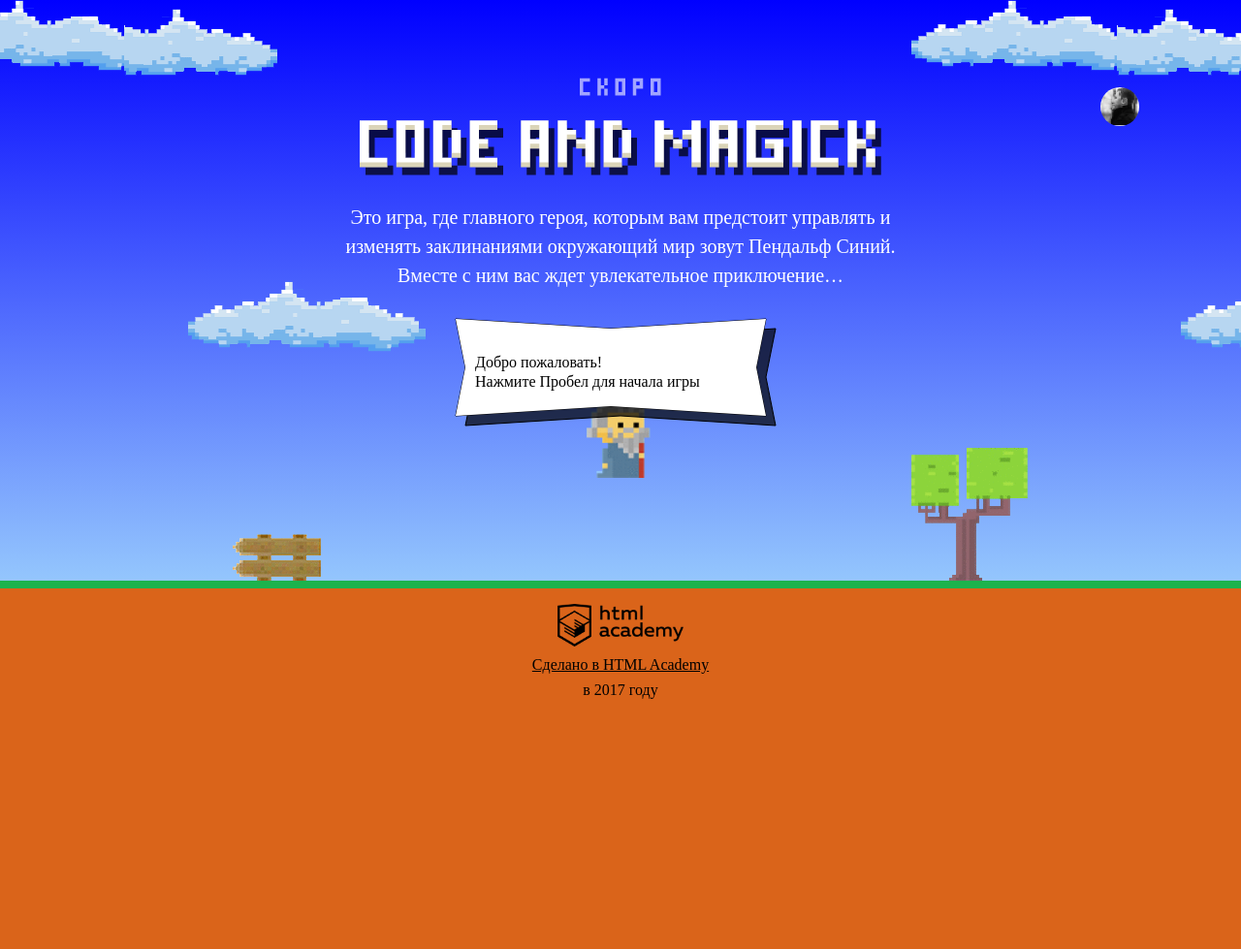
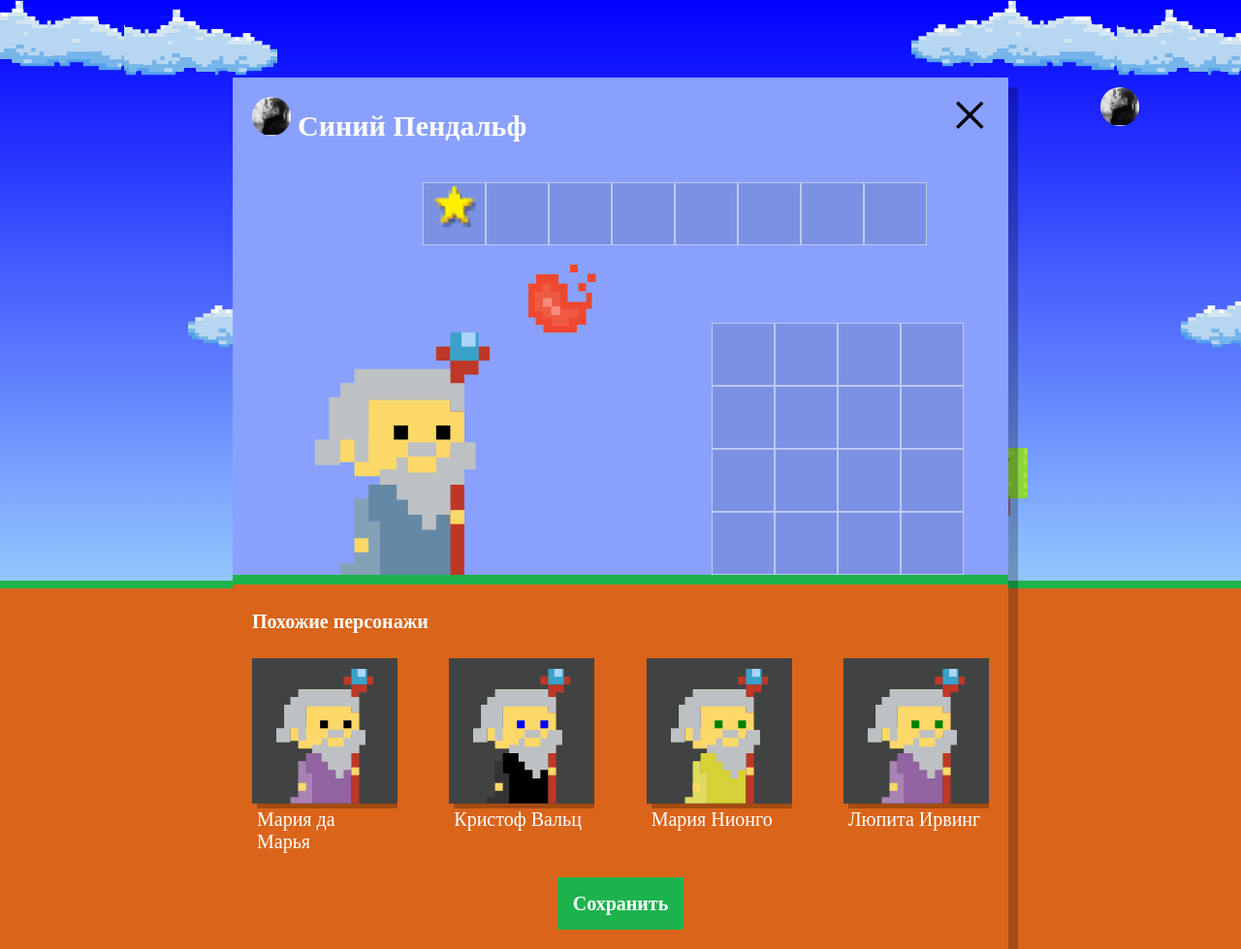
Before and after one commit to aleshkanet/code-and-magick, a website: page index.html in a window 1280 px wide. Shown: the whole page at 97% size. Before the commit the page ends 800 px from the top, so only its background shows below. Drawn offline with Linux system fonts and the light colour scheme; a web font is replaced by a local one.

Commit message:
Учебный проект: нас орда

```diff
--- a/index.html
+++ b/index.html
@@ -206,6 +206,7 @@
 
 </script>
 <script src="js/stat.js"></script>
+<script src="js/setup.js"></script>
 <script src="js/game.js"></script>
 
 </body>
--- /dev/null
+++ b/js/setup.js
@@ -0,0 +1,56 @@
+'use strict';
+
+(function () {
+
+  var FIRST_NAMES = ['Иван', 'Хуан Себастьян', 'Мария', 'Кристоф', 'Виктор', 'Юлия', 'Люпита', 'Вашингтон'];
+  var SECOND_NAMES = ['да Марья', 'Верон', 'Мирабелла', 'Вальц', 'Онопко', 'Топольницкая', 'Нионго', 'Ирвинг'];
+  var COAT_COLORS = ['rgb(101, 137, 164)', 'rgb(241, 43, 107)', 'rgb(146, 100, 161)', 'rgb(56, 159, 117)', 'rgb(215, 210, 55)', 'rgb(0, 0, 0)'];
+  var EYE_COLORS = ['black', 'red', 'blue', 'yellow', 'green'];
+  var WIZARDS_COUNT = 4;
+
+  function getRandomElement(arr) {
+    return arr[Math.floor(Math.random() * arr.length)];
+  }
+
+  function renderWizardsData(count) {
+    var wizards = [];
+    for (var i = 0; i < count; i++) {
+      wizards.push({
+        name: getRandomElement(FIRST_NAMES) + ' ' + getRandomElement(SECOND_NAMES),
+        coatColor: getRandomElement(COAT_COLORS),
+        eyeColor: getRandomElement(EYE_COLORS)
+      });
+    }
+    return wizards;
+  }
+
+  var renderWizard = function (wizard) {
+    var similarWizardTemplate = document.querySelector('#similar-wizard-template')
+      .content.querySelector('.setup-similar-item');
+    var wizardElement = similarWizardTemplate.cloneNode(true);
+
+    wizardElement.querySelector('.setup-similar-label').textContent = wizard.name;
+    wizardElement.querySelector('.wizard-coat').style.fill = wizard.coatColor;
+    wizardElement.querySelector('.wizard-eyes').style.fill = wizard.eyeColor;
+
+    return wizardElement;
+  };
+
+  function renderSimilarWizards(arr, el) {
+    var fragment = document.createDocumentFragment();
+
+    for (var i = 0; i < arr.length; i++) {
+      fragment.appendChild(renderWizard(arr[i]));
+    }
+    el.appendChild(fragment);
+  }
+
+  var userDialog = document.querySelector('.setup');
+  var similarListElement = userDialog.querySelector('.setup-similar-list');
+  var wizards = renderWizardsData(WIZARDS_COUNT);
+  renderSimilarWizards(wizards, similarListElement);
+
+
+  userDialog.classList.remove('hidden');
+  userDialog.querySelector('.setup-similar').classList.remove('hidden');
+}());
```
